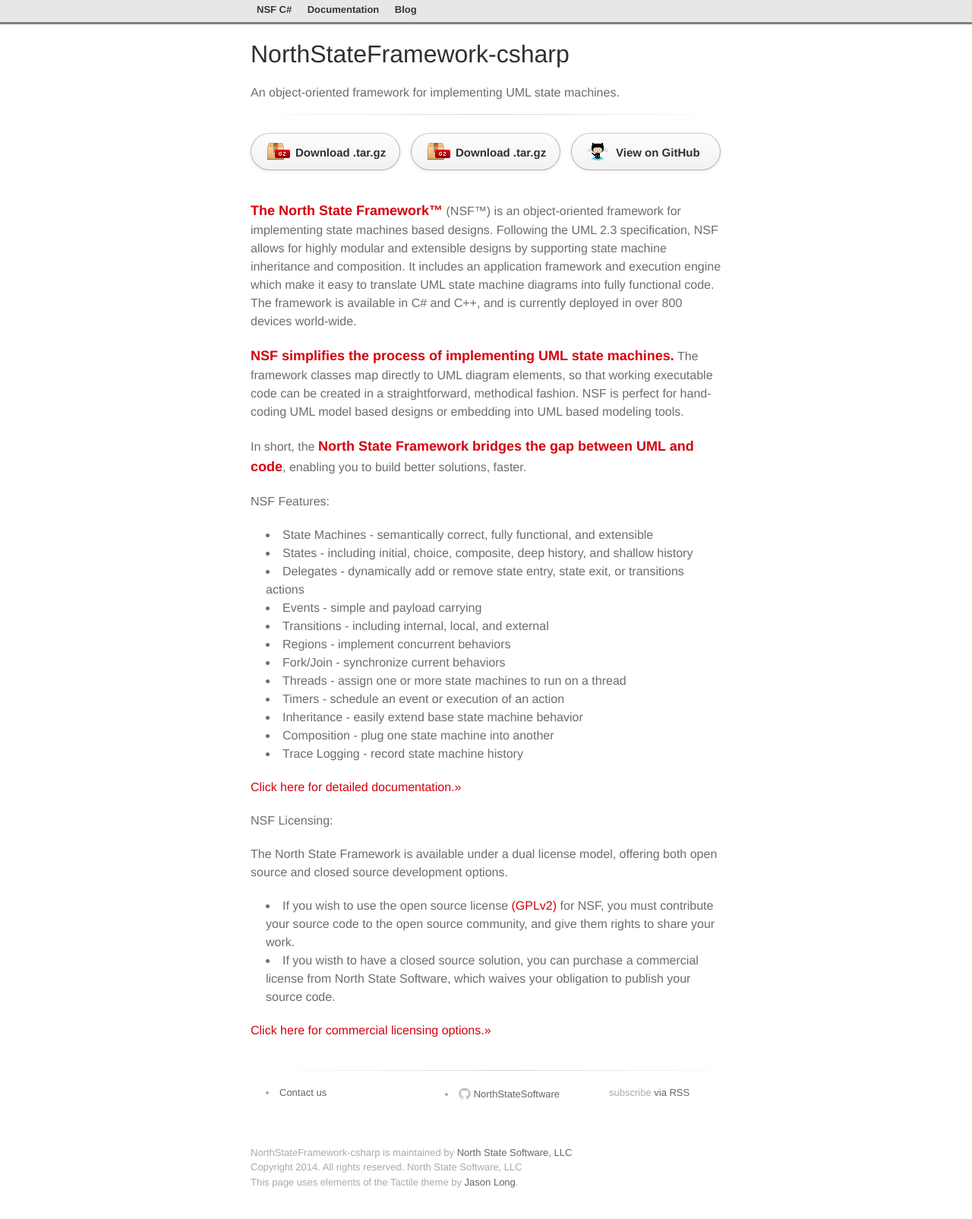
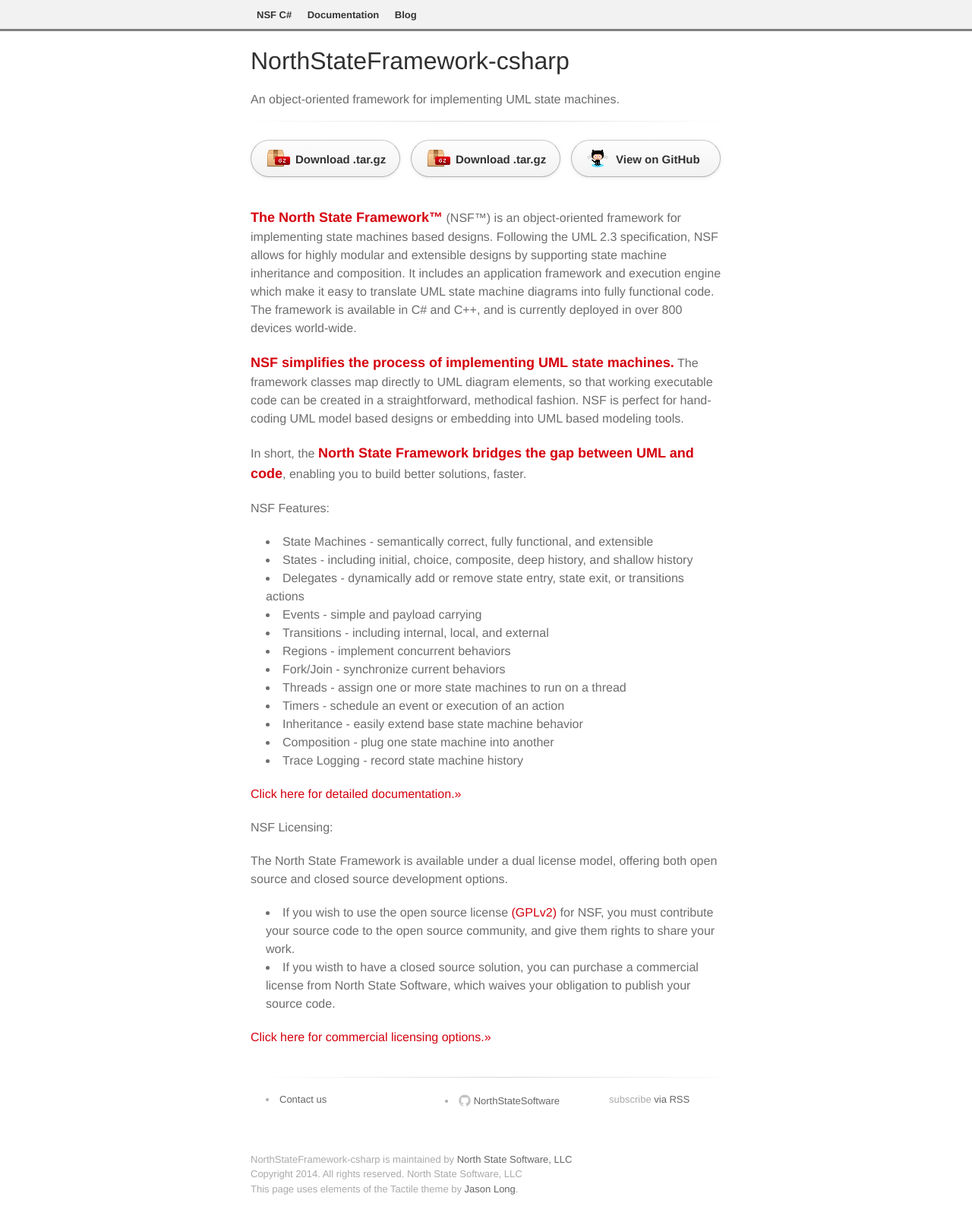
Before and after one commit to jrivenbark/Test8, a Jekyll site: the page built from index.md, in a window 1280 px wide. Shown: the whole page at 76% size. Built offline with Jekyll 4.4.1, drawn with Linux system fonts in a browser that asks for light colours; some web fonts are replaced.

Commit message:
lighter header, darker titles

```diff
--- a/_layouts/default.html
+++ b/_layouts/default.html
@@ -6,7 +6,9 @@
 			    {% include header.html %}
 		    <div class="inner">
 			{% if page.title %}
-				<h1>{{page.title}}</h1>
+				<p>
+					<span class = "site-title">    {{ page.title }} </span>
+				</p>
 				<hr/>
 			{% endif %}
 			{{ content }}
--- a/stylesheets/stylesheet.css
+++ b/stylesheets/stylesheet.css
@@ -64,8 +64,8 @@ a:hover {
 }
 
 header {
-  padding-top: 0px;
-  padding-bottom: 5px;
+  padding-top: 7px;
+  padding-bottom: 7px;
 }
 
 
@@ -420,7 +420,7 @@ footer a:hover {
 }
 
  .site-header {
-	  background-color: #e7e7e7;
+	  background-color: #f2f2f2;
     border-width: 3px;
     border-bottom: solid;
 	  border-color: gray;
```
